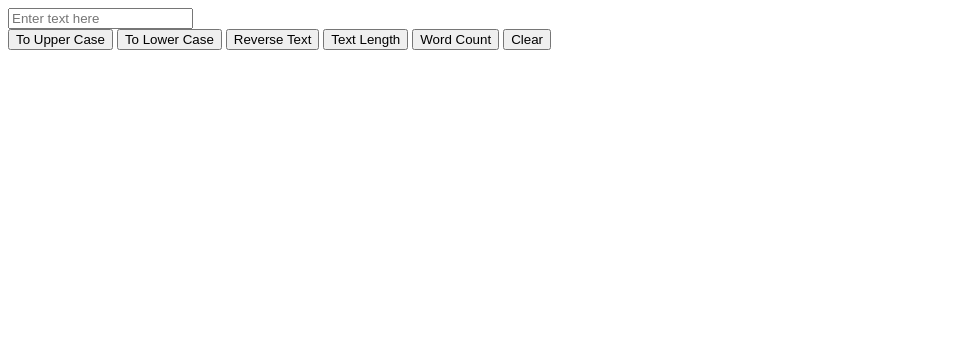
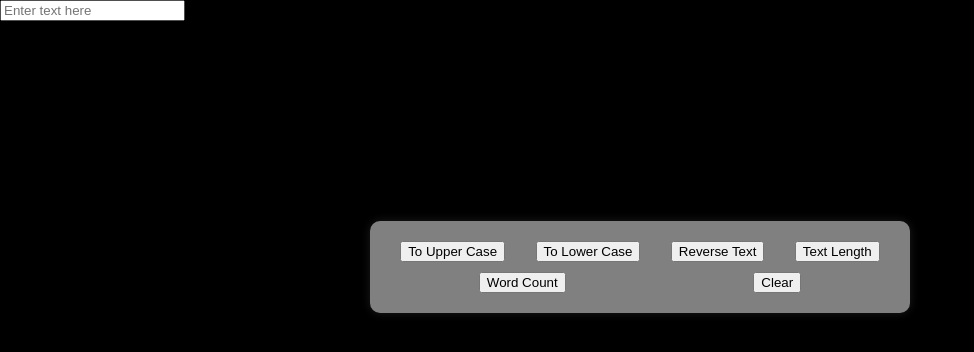
Before and after one commit to Shrilesh-Dhobale/Text-operation-tool, a plain HTML site: page html/index.html in a window 1280 px wide. Shown: the whole page, without its empty margins (0-974 px from the left). Drawn offline with Linux system fonts and the light colour scheme.

Commit message:
css provided to btn-containers

```diff
--- a/css/style.css
+++ b/css/style.css
@@ -1,4 +1,17 @@
-.body{
+body{
     margin:0;
     padding:0;
+    background-color: black;
 }
+.btn-containers{
+    display: flex;
+    justify-content: space-around;
+    flex-wrap: wrap;
+    gap: 10px;
+    background-color: grey;
+    padding: 20px;
+    width: 500px;
+    border-radius: 10px;
+    box-shadow: 0 0 10px rgba(58, 56, 56, 0.5);
+    margin:200px auto;
+}
```
